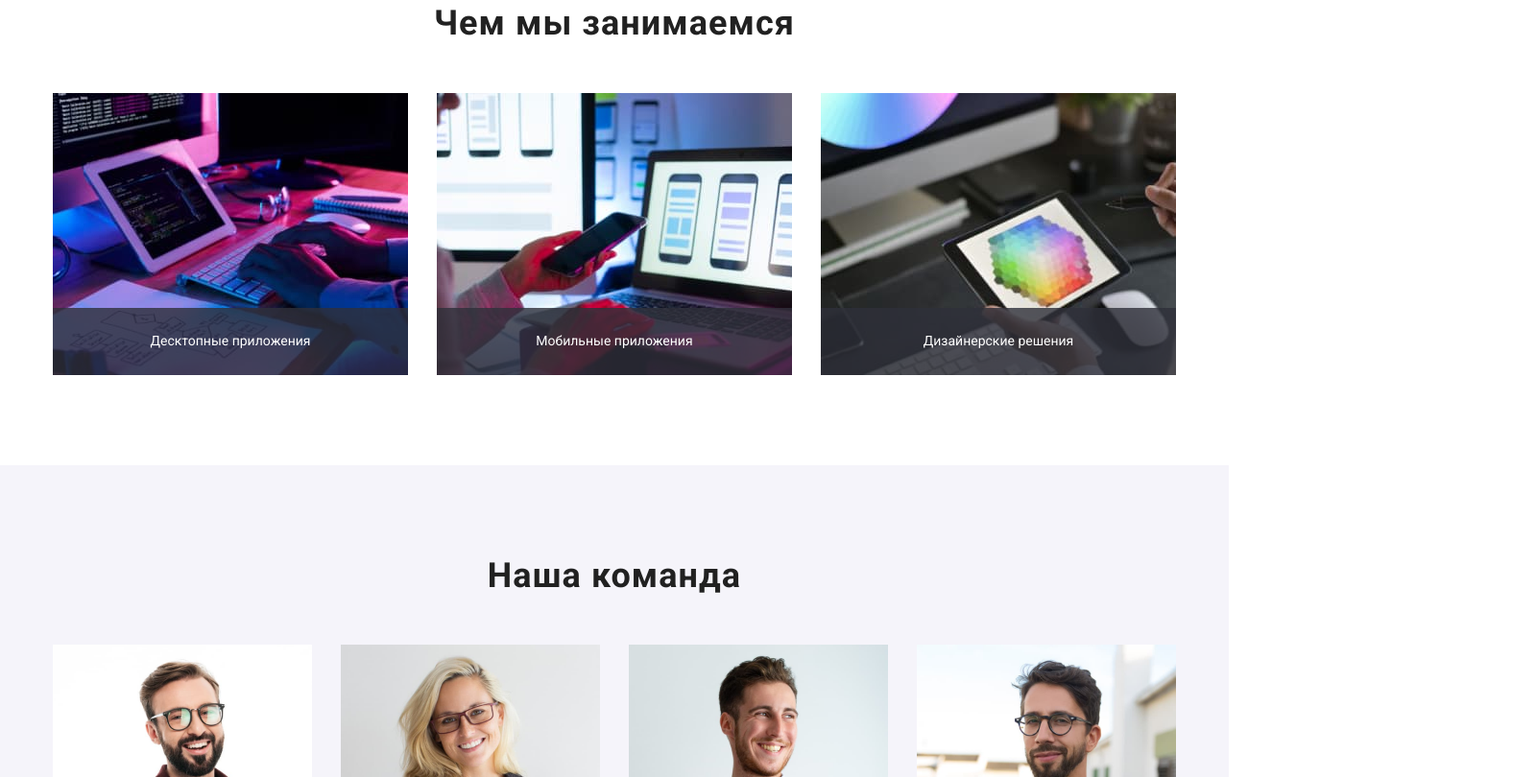
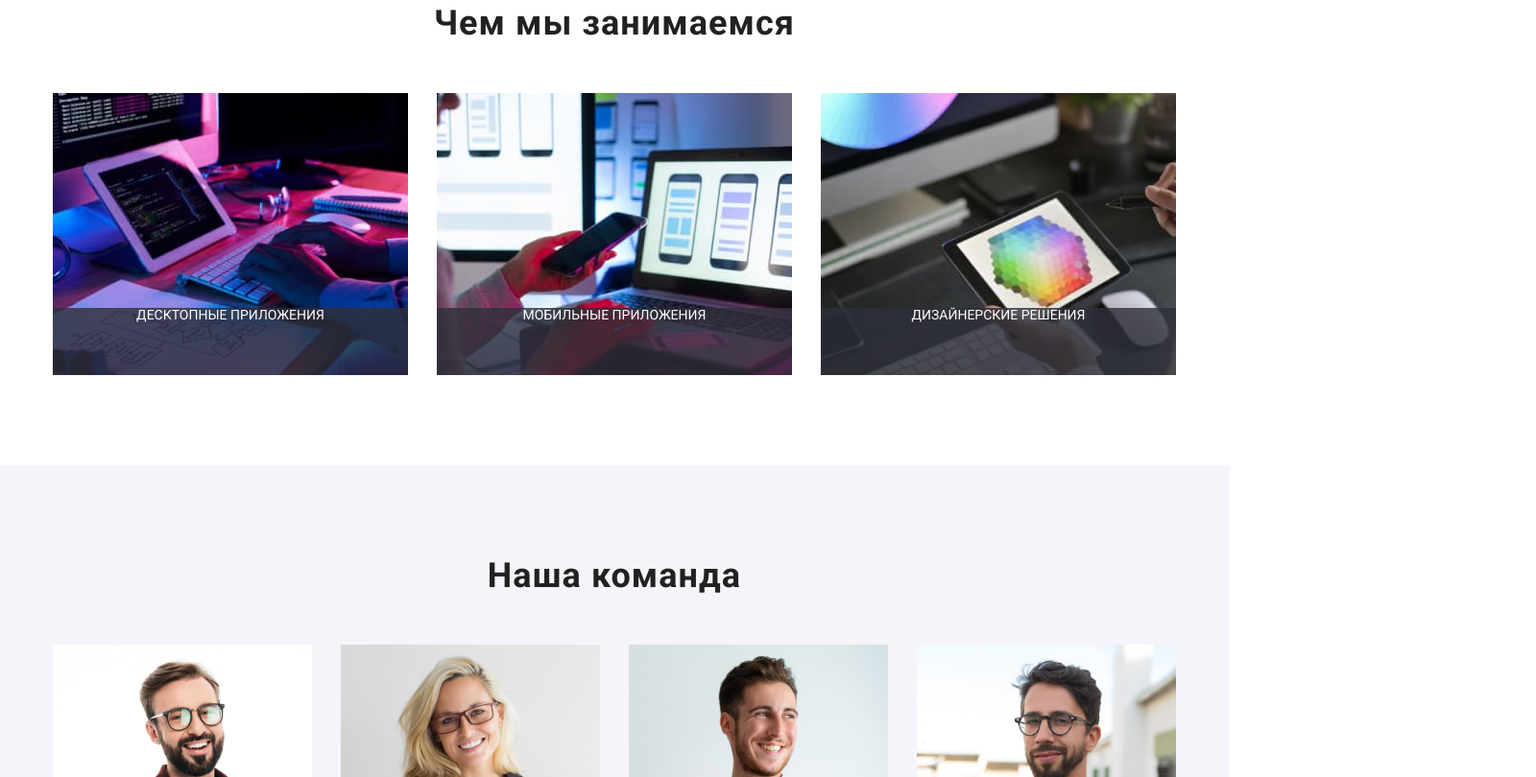
Before and after one commit to matildacom/goit-markup-hw-05, a plain HTML site: page index.html in a window 1280 px wide. Shown: the part 1113-1923 px from the top of the page at 96% size, 1600 px wide, since content can reach past the window. Drawn offline with nearby package versions, Linux system fonts and the light colour scheme.

Commit message:
Update styles.css

```diff
--- a/css/styles.css
+++ b/css/styles.css
@@ -179,6 +179,7 @@ margin-right: 10px;
 
 /*hero styles*/
 .hero {
+    width: 1600px;
     background-color: var(--additional-color);
     background-image:
     linear-gradient(to bottom, rgba(47,48,58,0.4), rgba(47,48,58,0.4)),
@@ -230,6 +231,7 @@ margin-right: 10px;
 .backdrop.is-hidden{
     opacity: 0;
     pointer-events: none;
+
 }
 .modal{
     min-width:528px ;
@@ -239,6 +241,10 @@ margin-right: 10px;
     top:50%;
     left:50%;
     transform: translate(-50%, -50%);
+    transition-property: transition-duration;
+        transition-duration: 2000ms;
+        transition-timing-function: var(--timing-function);
+
 }
 .modal-button{
     position: absolute;
@@ -250,6 +256,7 @@ margin-right: 10px;
     height: 30px;
     border-radius: 100%;
     border-color: rgba(0, 0, 0, 0.1);
+
 }
 
 
@@ -308,6 +315,7 @@ margin-right: 10px;
     display: flex;
 }
 .work-item{
+
     width: 370px;
     margin-right: 30px;
     position: relative;
@@ -323,12 +331,11 @@ margin-right: 10px;
     width:370px ;
     height:70px;
     text-align: center;
-    padding-top: 27px;
 
-    font-style: bold;
+
+    text-transform: uppercase;
     font-size: 14px ;
     line-height: 1.1;
-    Letter-spacing: 3%;
     color: var(--text-color);
     background-color: rgba(47, 48, 58, 0.8);
 }
```
